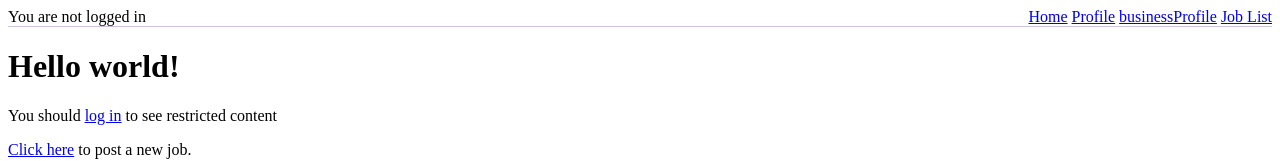
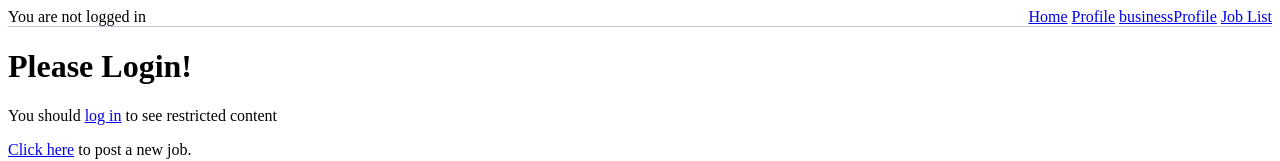
Before and after one commit to Kaihchen1230/JobFirst, a Gatsby app: page / in a window 1280 px wide. Shown: the top 161 px of the page. Built offline with nearby package versions, Linux system fonts and the light colour scheme.

Commit message:
change hello world from the homepage

```diff
--- a/src/pages/index.js
+++ b/src/pages/index.js
@@ -6,7 +6,7 @@ import Layout from "../components/layout"
 
 export default () => (
   <Layout>
-    <h1>Hello {isLoggedIn() ? getUser().name : "world"}!</h1>
+    <h1> {isLoggedIn() ? "Hello " + getUser().name : "Please Login"}!</h1>
     <p>
       {isLoggedIn() ? (
         <>
```
